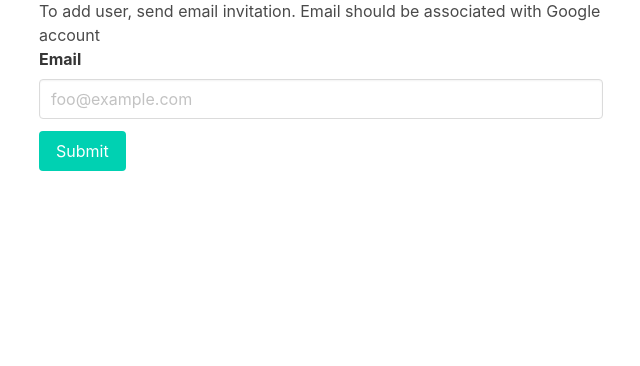
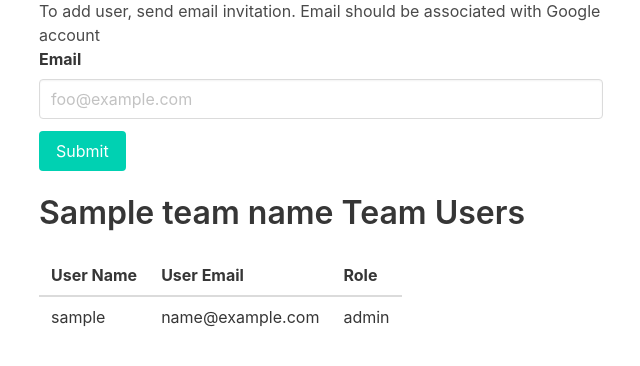
Before and after one commit to yosukesuzuki/url-shortner, a Flask app: template templates/team_settings.html in a window 1280 px wide. Shown: the part 165-531 px from the top of the page, without its empty margins (25-665 px from the left). Run offline with Flask 2, Linux system fonts and the light colour scheme; the template is opened without the code that fills it: values that come from a table or form of the project are taken from there, most other values are stand-ins (such as "Sample title", 1, 10 or a date in 2020); some libraries are stand-ins or nearby versions.

Commit message:
add user list

```diff
--- a/index.yaml
+++ b/index.yaml
@@ -21,3 +21,9 @@ indexes:
   - name: team
   - name: created_at
     direction: desc
+
+- kind: User
+  properties:
+  - name: team
+  - name: created_at
+    direction: desc
--- a/main.py
+++ b/main.py
@@ -166,6 +166,7 @@ def settings(team_id, team_name):
     form = InvitationForm(request.form)
     messages = []
     errors = []
+    team_users = User.query().filter(User.team == Team.get_by_id(int(team_id)).key).order(-Team.created_at).fetch()
     if request.method == 'POST' and form.validate():
         if is_local():
             host_name = 'jmpt.me'
@@ -176,7 +177,8 @@ def settings(team_id, team_name):
             messages.append('Invitation sent')
         else:
             errors.append('Invitation sent failed')
-    return render_template('team_settings.html', team_name=team_name, form=form, messages=messages, errors=errors)
+    return render_template('team_settings.html', team_name=team_name, team_users=team_users, form=form,
+                           messages=messages, errors=errors)
 
 
 @app.route('/page/invitation/<invitation_id>', methods=['GET'])
--- a/templates/team_settings.html
+++ b/templates/team_settings.html
@@ -20,12 +20,12 @@
                     {% endif %}
                     {% if messages %}
                         {% for message in messages %}
-                          <p class="help is-primary">{{ message }}</p>
+                            <p class="help is-primary">{{ message }}</p>
                         {% endfor %}
                     {% endif %}
                     {% if errors %}
                         {% for error in errors %}
-                          <p class="help is-danger">{{ error }}</p>
+                            <p class="help is-danger">{{ error }}</p>
                         {% endfor %}
                     {% endif %}
                 </div>
@@ -37,4 +37,27 @@
             </form>
         </div>
     </div>
+    <div class="columns">
+        <div class="is-half column">
+            <h2 class="title">{{ team_name }} Team Users</h2>
+            <table class="table">
+                <thead>
+                <tr>
+                    <th>User Name</th>
+                    <th>User Email</th>
+                    <th>Role</th>
+                </tr>
+                </thead>
+                <tbody>
+                {% for user in team_users %}
+                <tr>
+                    <td>{{ user.user_name }}</td>
+                    <td>{{ user.email }}</td>
+                    <td>{{ user.role }}</td>
+                </tr>
+                {% endfor %}
+                </tbody>
+            </table>
+        </div>
+    </div>
 {% endblock %}
```
